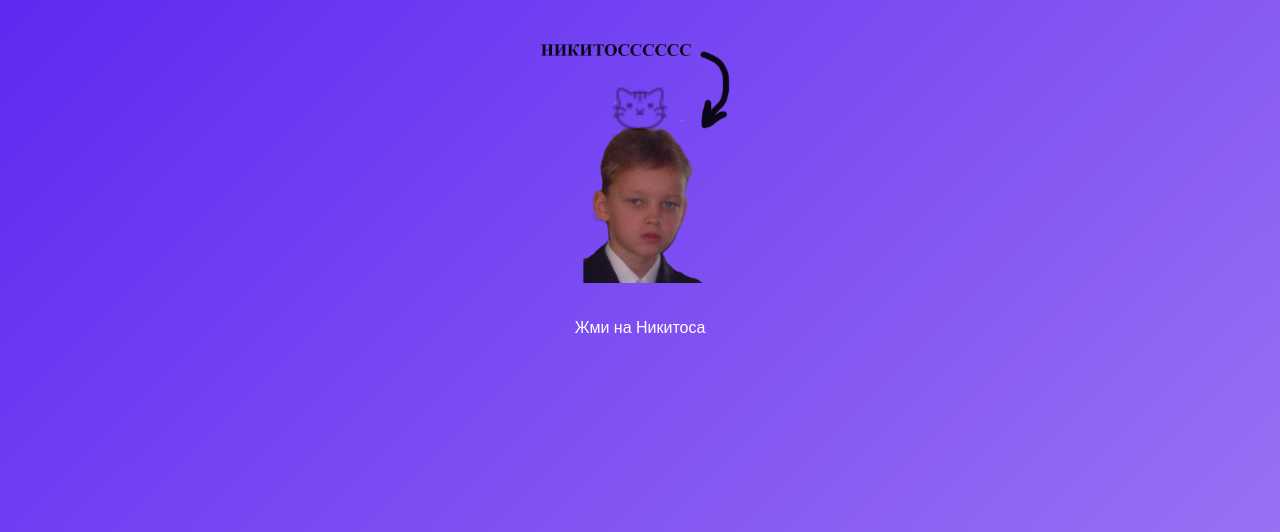
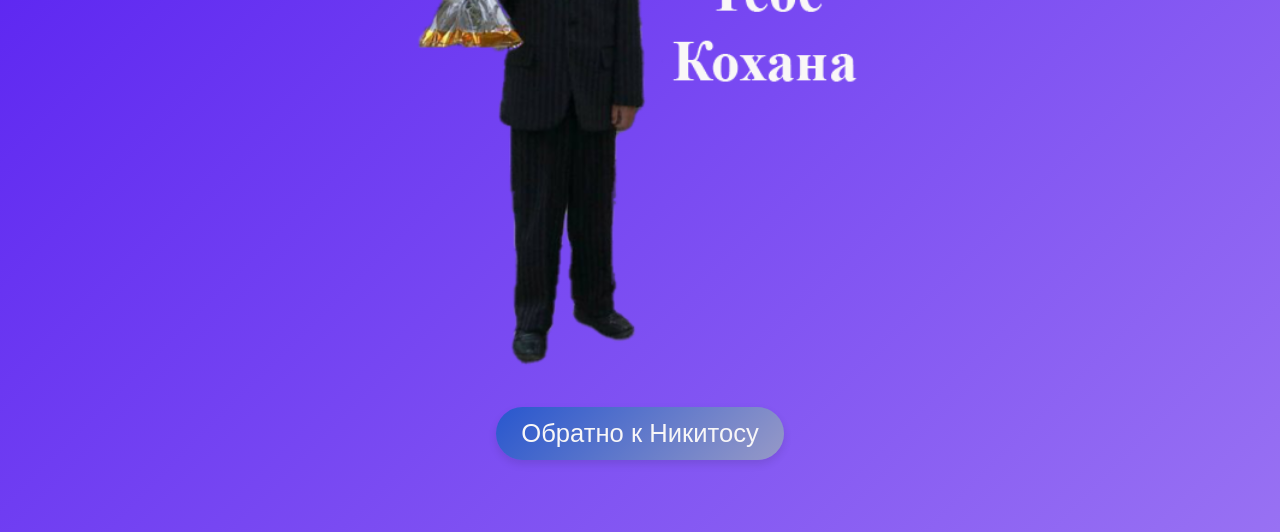
Before and after one commit to NiksonM007/Balbeska, a plain HTML site: page index.html in a window 1280 px wide. Shown: the part 304-836 px from the top of the page. Drawn offline with Linux system fonts and the light colour scheme.

Commit message:
Update index.html

```diff
--- a/index.html
+++ b/index.html
@@ -7,21 +7,34 @@
     <title>Balbeska❤️.com</title>
     <link rel="stylesheet" href="style.css">
     <style>
-        body {
-            -webkit-touch-callout: none;
-            -webkit-user-select: none;
-            user-select: none;
-            overflow-x: hidden;
+        .back-link {
+            font-size: 1.6rem;
+            color: #f8f6f7;
+            text-decoration: none;
+            padding: 12px 25px;
+            border-radius: 50px;
+            background: linear-gradient(135deg, #2857ce, #9699c7);
+            box-shadow: 0 4px 8px rgba(0, 0, 0, 0.1);
+            display: inline-block;
+            margin-top: 20px;
+            transition: background 0.3s ease, transform 0.3s ease;
+        }
+        .back-link:hover {
+            background: linear-gradient(135deg, #ff5c8d, #ff9a9e);
+            transform: translateY(-5px);
         }
     </style>
 </head>
 <body>
-    <h1>Любимой балбеске от Никитоса</h1>
-    <img src="photo/Nikitos.png" alt="Моё фото для тебя" class="background-image" onclick="playMeowAndRedirect()">
-    <p>Жми на Никитоса</p>
-    <div class="hearts"></div>
+    <div id="imageContainer" class="image-container">
+        <img src="photo/buket.png" alt="Моё фото" class="popup-image" onclick="playMeowAndRedirect()">
+    </div>
+    <a href="index.html" class="back-link">Обратно к Никитосу</a>
     <audio id="meowSound" src="sounds/audio_2025-03-01_09-52-26.ogg"></audio>
-    <script src="heart.js"></script>
+    <audio id="backgroundMusic" autoplay loop>
+        <source src="sounds/14_-my-heart-will-go-on-performed-by-celine-dion.mp3" type="audio/mp3">
+        Ваш браузер не поддерживает аудио.
+    </audio>
     <script>
         function playMeowAndRedirect() {
             var sound = document.getElementById('meowSound');
```
